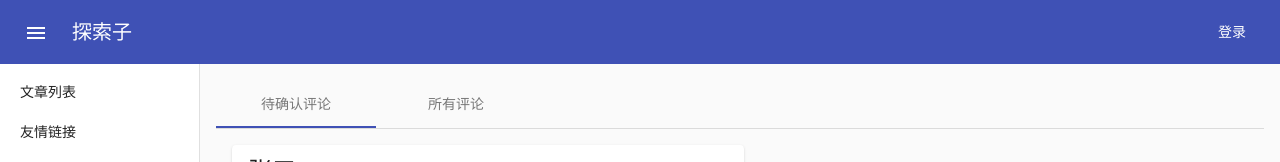
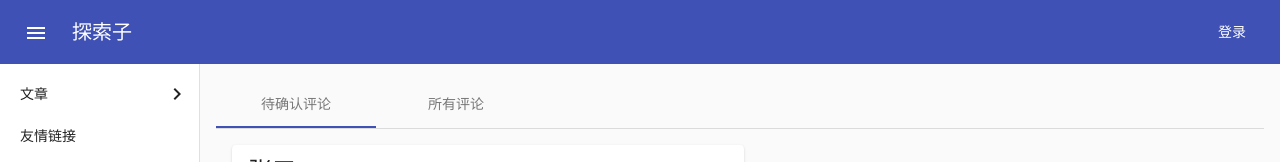
Before and after one commit to hsiaofongw/angular-demo-1, an Angular app: page /comments in a window 1280 px wide. Shown: the top 162 px of the page. Built offline with nearby package versions, Linux system fonts and the light colour scheme.

Commit message:
feat: 添加了菜单入口

```diff
--- a/src/app/shared-modules/menu/config.ts
+++ b/src/app/shared-modules/menu/config.ts
@@ -3,8 +3,22 @@ import { IMenuItem } from "./interface";
 /** 菜单数据 */
 export const menuData: IMenuItem[] = [
   {
-    name: '文章列表',
+    name: '文章',
     path: 'articles',
+    children: [
+      {
+        name: '全部文章',
+        path: '',
+      },
+      {
+        name: 'PDF 文章',
+        path: 'pdf',
+      },
+      {
+        name: 'Markdown 文章',
+        path: 'markdown',
+      }
+    ]
   },
   {
     name: '友情链接',
```
